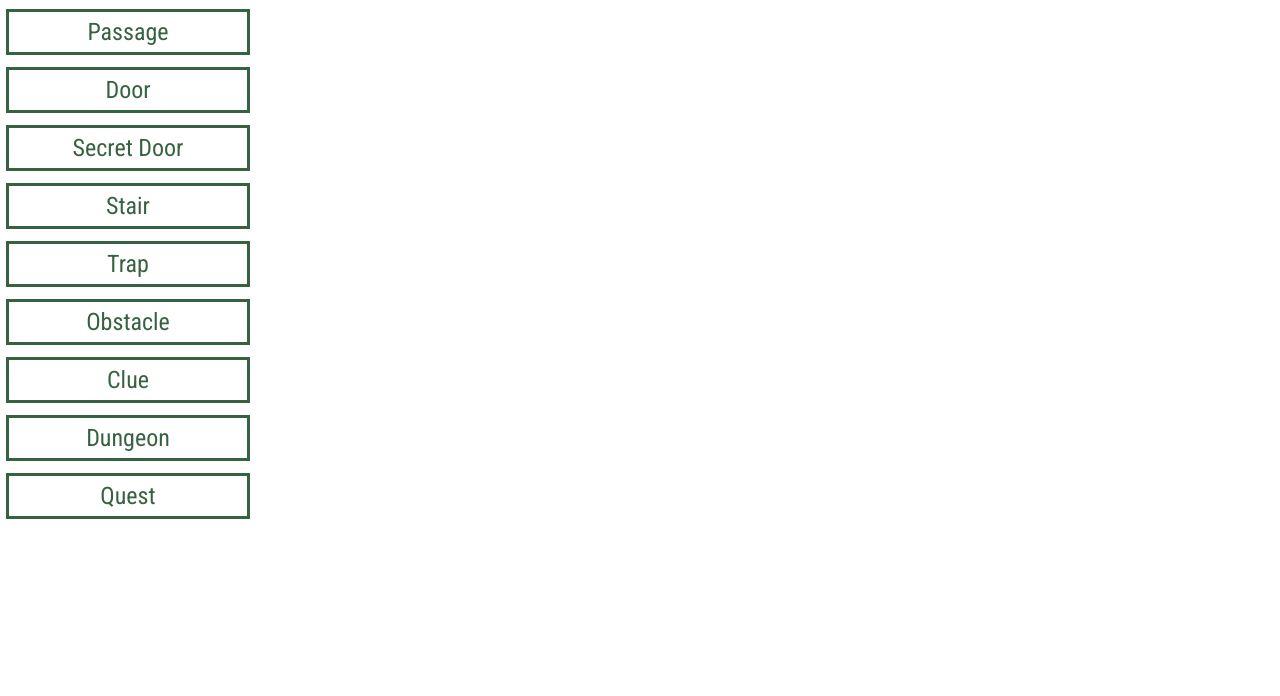
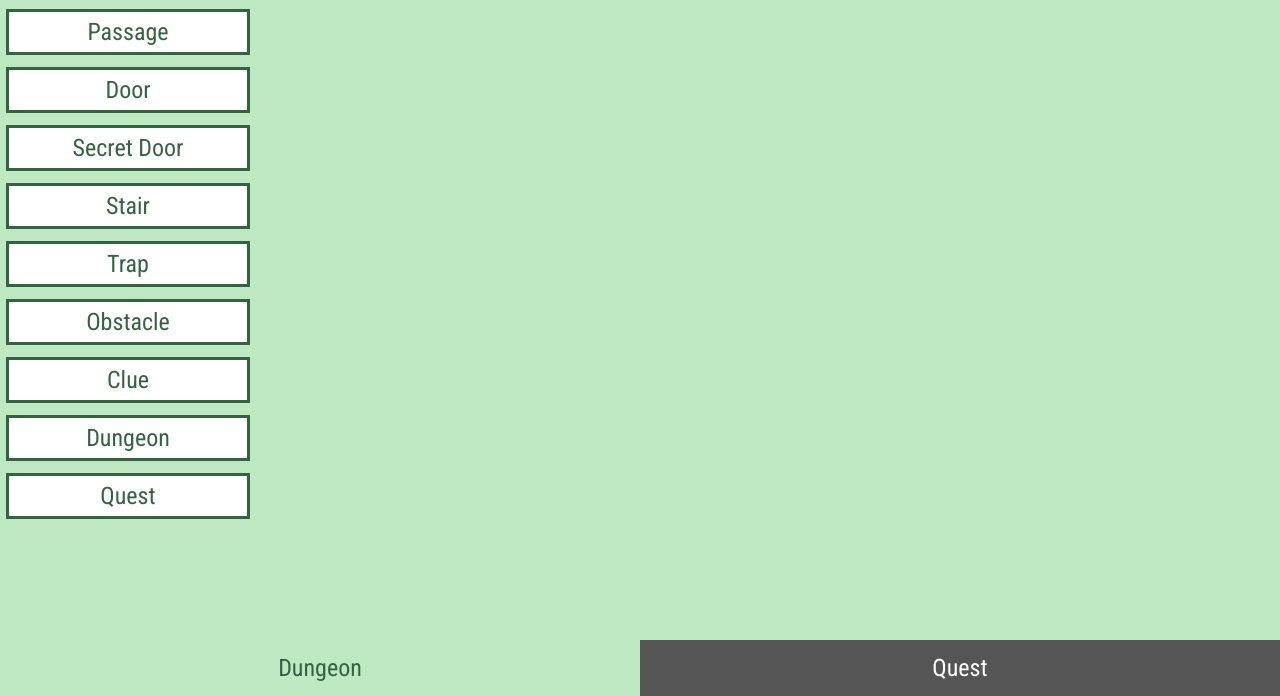
Before and after one commit to horusofoz/Solo-Adventure-Maker, a plain HTML site: page src/index.html in a window 1280 px wide. Shown: the part 104-800 px from the top of the page. Drawn offline with Linux system fonts and the light colour scheme.

Commit message:
Refectoring to create tabbed interface

```diff
--- a/src/index.html
+++ b/src/index.html
@@ -16,7 +16,7 @@
 <body>
 
   <main id="main-container">
-
+    <div id="tab-dungeon" class="tabcontent">
       <section id="button-column">
         <div id="modifier-wrapper">
           <label for="modifier">Modifier</label>
@@ -40,7 +40,11 @@
           <div id="content-result" class="content-result">Select an element to generate it.</div>
         </div>
       </section>
-
+  </div>
+  <div id="tabs-wrapper">
+    <button id="tab-button-dungeon" class="tablink"><span>Dungeon</span></button>
+    <button id="tab-button-quest" class="tablink"><span>Quest</span></button>
+  </div>
   </main>
 
   <script src="scripts/script.js"></script>
--- a/src/scripts/script.js
+++ b/src/scripts/script.js
@@ -242,7 +242,7 @@ function rollRoom() {
 
 function setRoomContent(roomContentDataObject) {
 
-  console.log("Room Content Table Row:\n" + JSON.stringify(roomContentDataObject));
+  /*console.log("Room Content Table Row:\n" + JSON.stringify(roomContentDataObject));*/
 
   var roomContentString = "<br />CONTENTS"
 
--- a/src/styles/style.css
+++ b/src/styles/style.css
@@ -10,7 +10,9 @@ body, html {
 /***** MAIN START *****/
 main {
   display: flex;
-  flex-direction: row;
+  flex-direction: column;
+  background-color: pink;
+  min-height: 100vh
 }
 
 section {
@@ -19,6 +21,43 @@ section {
 }
 
 /***** MAIN END *****/
+
+/***** TAB START ****/
+
+.tabcontent {
+  display: flex;
+  flex-direction: row;
+  background-color: #bee9c2;
+  width: 100%;
+  height: 100%;
+  flex: 1;
+}
+
+.tablink {
+  background-color: #555;
+  color: white;
+  border: none;
+  outline: none;
+  cursor: pointer;
+  padding: 14px 16px;
+  width: 50%;
+  font-family: 'Roboto Condensed',Helvetica,sans-serif;
+  font-size: x-large;
+
+}
+
+#tabs-wrapper {
+  display: flex;
+  flex-direction: row;
+  justify-content: space-evenly;
+}
+
+#tab-button-dungeon {
+  background-color: #bee9c2;
+  color: #376241;
+}
+
+/***** TAB END ****/
 
 .roll-button {
   border: 3px solid #376241;
@@ -39,7 +78,7 @@ section {
 .content-wrapper {
   margin: .25em;
   border: #376241 3px solid;
-  width: 95%;
+  width: 98%;
 }
 
 .content-label {
```
Lines whose indentation alone changed are shown as unchanged.
